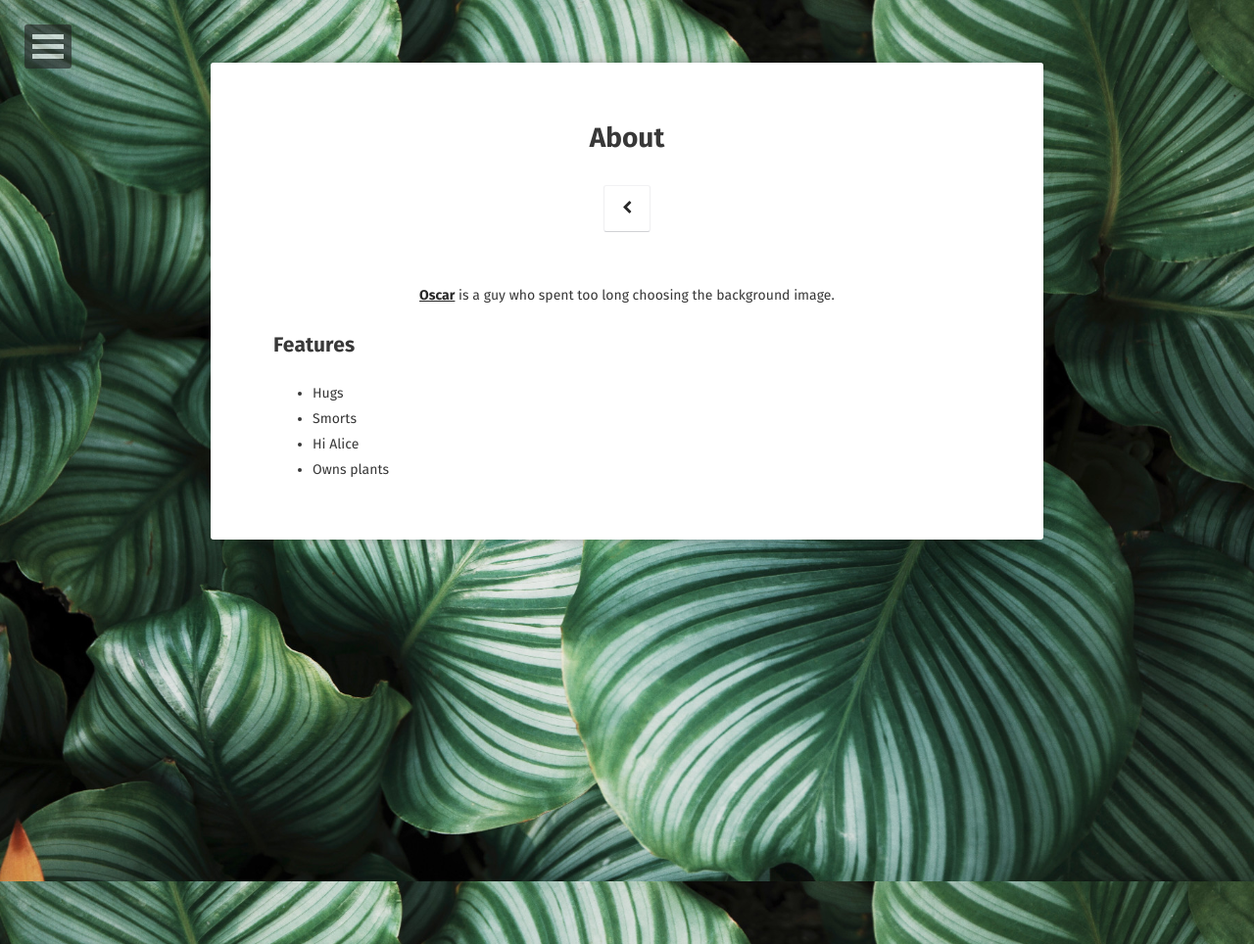
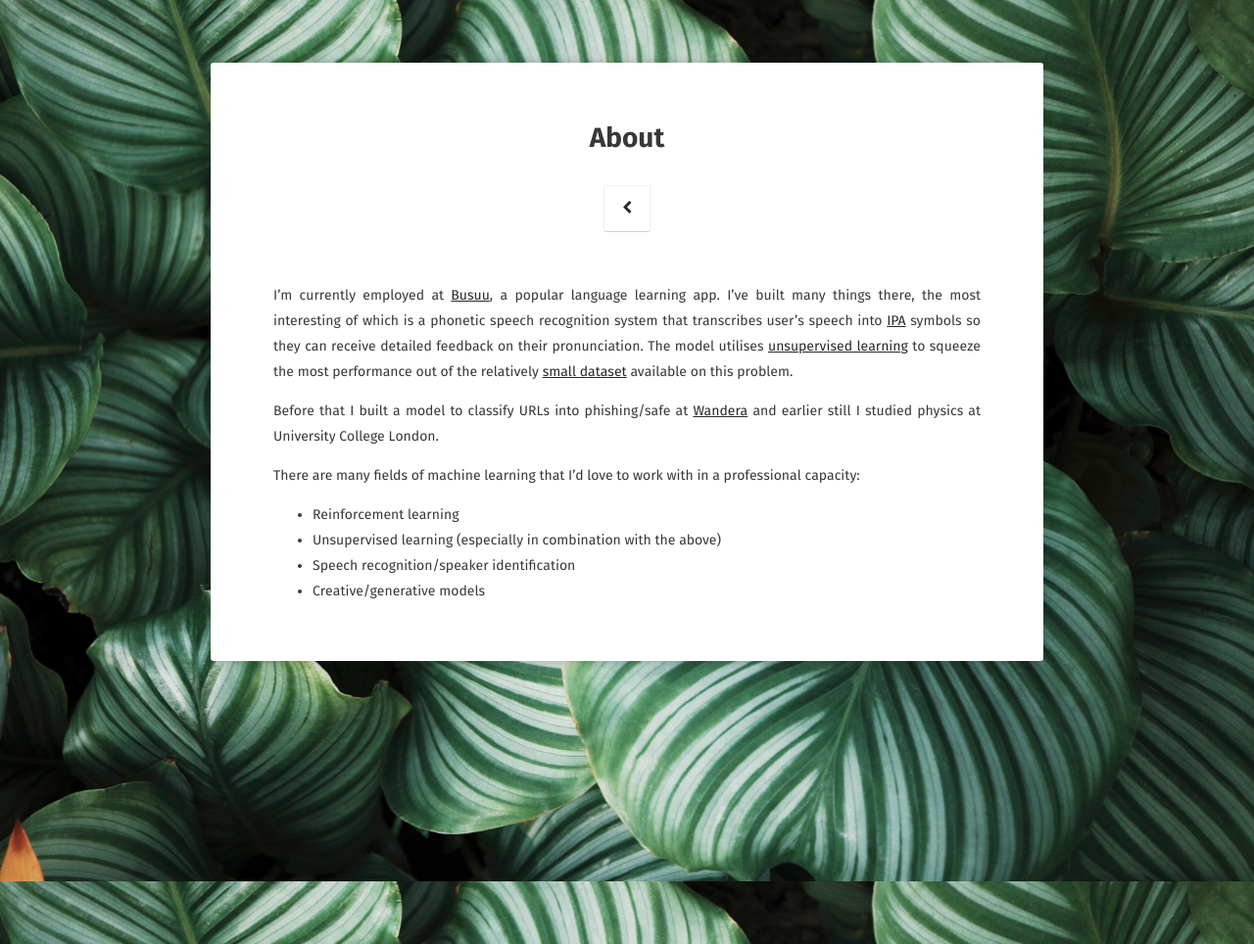
Before and after one commit to oscarknagg/oscarknagg.github.io, a Jekyll site: the page built from about/index.md, in a window 1280 px wide. Shown: the whole page at 98% size. Built offline with Jekyll 4.4.1, drawn with Linux system fonts in a browser that asks for light colours; some web fonts are replaced.

Commit message:
General update

```diff
--- a/_config.yml
+++ b/_config.yml
@@ -1,15 +1,15 @@
 # Site
 title:              Oscar Knagg
-bio:                'I am meme man.'
+bio:                'Builder of novel things.'
 description:        "Oscar is a guy who spent too much time choosing a background image."
 reading_time:       true
 words_per_minute:   200
 logo:               'assets/img/me.jpg'
 background:         'assets/img/background-1.jpg'
 tiled_bg:           false   # Set this true if you want to tile your background image, otherwise it will be covered
-locale:             en_US
-url:                http://oscar.kna.gg
-#url:                http://127.0.0.1:4000/
+locale:             en_GB
+#url:                http://oscar.kna.gg
+url:                http://127.0.0.1:4000/
 
 # Jekyll
 permalink:          /:title/
@@ -27,7 +27,7 @@ sass:
   style:            compressed
 
 # Comments
-disqus_shortname:   taylantatli
+#disqus_shortname:   taylantatli
 
 # Social
 # if you don't have any of social below, comment the line.
@@ -42,7 +42,7 @@ disqus_shortname:   taylantatli
 #twitter:            username
 #facebook:           username
 github-url:         oscarknagg
-#stackoverflow:     123456/username   from a "http://stackoverflow.com/users/123456/username" link
+stackoverflow:     13835555/oscar-knagg
 linkedin:          oscarknagg
 #xing:              username
 #instagram:          username
--- a/_includes/nav.html
+++ b/_includes/nav.html
@@ -1,104 +1,104 @@
-	<nav id="dl-menu" class="dl-menuwrapper" role="navigation">
-		<button class="dl-trigger">Open Menu</button>
-		<ul class="dl-menu">
-			<li><a href="{{ site.url }}/">Home</a></li>
-			<li>
-				<a href="#">About</a>
-				<ul class="dl-submenu">
-					<li>
-						<img src="{{ site.url }}/{{ site.logo }}" alt="{{ site.title }} photo" class="author-photo">
-						<h4>{{ site.title }}</h4>
-						<p>{{ site.description }}</p>
-					</li>
-					<li><a href="{{ site.url }}/about/"><span class="btn btn-inverse">Learn More</span></a></li>
-					{% if site.email %}<li>
-                        <a href="mailto:{{ site.email }}" target="_blank" rel="noopener noreferrer"><i class="fa fa-fw fa-envelope-square"></i> Email</a>
-                    </li>{% endif %}
-                    {% if site.twitter %}<li>
-                        <a href="http://twitter.com/{{ site.twitter }}" target="_blank" rel="noopener noreferrer"><i class="fa fa-fw fa-twitter-square"></i> Twitter</a>
-                    </li>{% endif %}
-                    {% if site.facebook %}<li>
-                        <a href="http://facebook.com/{{ site.facebook }}" target="_blank" rel="noopener noreferrer"><i class="fa fa-fw fa-facebook-square"></i> Facebook</a>
-                    </li>{% endif %}
-                    {% if site.google.plus %}<li>
-                        <a href="http://plus.google.com/+{{ site.google.plus }}" target="_blank" rel="noopener noreferrer"><i class="fa fa-fw fa-google-plus-square"></i> Google+</a>
-                    </li>{% endif %}
-                    {% if site.linkedin %}<li>
-                        <a href="http://linkedin.com/in/{{ site.linkedin }}" target="_blank" rel="noopener noreferrer"><i class="fa fa-fw fa-linkedin-square"></i> LinkedIn</a>
-                    </li>{% endif %}
-                    {% if site.xing %}<li>
-                        <a href="http://www.xing.com/profile/{{ site.xing }}" target="_blank" rel="noopener noreferrer"><i class="fa fa-fw fa-xing-square"></i> Xing</a>
-                    </li>{% endif %}
-                    {% if site.instagram %}<li>
-                        <a href="http://instagram.com/{{ site.instagram }}" target="_blank" rel="noopener noreferrer"><i class="fa fa-fw fa-instagram"></i> Instagram</a>
-                    </li>{% endif %}
-                    {% if site.tumblr %}<li>
-                        <a href="http://{{ site.tumblr }}.tumblr.com" target="_blank" rel="noopener noreferrer"><i class="fa fa-fw fa-tumblr-square"></i> Tumblr</a>
-                    </li>{% endif %}
-                    {% if site.github-url %}<li>
-                        <a href="http://github.com/{{ site.github-url }}" target="_blank" rel="noopener noreferrer"><i class="fa fa-fw fa-github"></i> Github</a>
-                    </li>{% endif %}
-                    {% if site.stackoverflow %}<li>
-                        <a href="http://stackoverflow.com/users/{{ site.stackoverflow }}" target="_blank" rel="noopener noreferrer"><i class="fa fa-fw fa-stack-overflow"></i> StackOverflow</a>
-                    </li>{% endif %}
-                    {% if site.lastfm %}<li>
-                        <a href="http://lastfm.com/user/{{ site.lastfm }}" target="_blank" rel="noopener noreferrer"><i class="fa fa-fw fa-music"></i> LastFm</a>
-                    </li>{% endif %}
-                    {% if site.dribbble %}<li>
-                        <a href="http://dribbble.com/{{ site.dribbble }}" target="_blank" rel="noopener noreferrer"><i class="fa fa-fw fa-dribbble"></i> Dribble</a>
-                    </li>{% endif %}
-                    {% if site.pinterest %}<li>
-                        <a href="http://www.pinterest.com/{{ site.pinterest }}" target="_blank" rel="noopener noreferrer"><i class="fa fa-fw fa-pinterest"></i> Pinterest</a>
-                    </li>{% endif %}
-                    {% if site.foursquare %}<li>
-                        <a href="http://foursquare.com/{{ site.foursquare }}" target="_blank" rel="noopener noreferrer"><i class="fa fa-fw fa-foursquare"></i> Foursquare</a>
-                    </li>{% endif %}
-                    {% if site.steam %}<li>
-                        <a href="http://steamcommunity.com/id/{{ site.steam }}" target="_blank" rel="noopener noreferrer"><i class="fa fa-fw fa-steam-square"></i> Steam</a>
-                    </li>{% endif %}
-                    {% if site.youtube %}<li>
-                        <a href="https://youtube.com/user/{{ site.youtube }}" target="_blank" rel="noopener noreferrer"><i class="fa fa-fw fa-youtube-square"></i> Youtube</a>
-                    </li>{% endif %}
-                    {% if site.youtube-channel %}<li>
-                        <a href="https://youtube.com/channel/{{ site.youtube-channel }}" target="_blank" rel="noopener noreferrer"><i class="fa fa-fw fa-youtube"></i> Youtube</a>
-                    </li>{% endif %}
-                    {% if site.soundcloud %}<li>
-                        <a href="http://soundcloud.com/{{ site.soundcloud }}" target="_blank" rel="noopener noreferrer"><i class="fa fa-fw fa-soundcloud"></i> SoundCloud</a>
-                    </li>{% endif %}
-                    {% if site.weibo %}<li>
-                        <a href="http://www.weibo.com/{{ site.weibo }}" target="_blank" rel="noopener noreferrer"><i class="fa fa-fw fa-weibo"></i> Weibo</a>
-                    </li>{% endif %}
-                    {% if site.flickr %}<li>
-                        <a href="http://www.flickr.com/{{ site.flickr }}" target="_blank" rel="noopener noreferrer"><i class="fa fa-fw fa-flickr"></i> Flickr</a>
-                    </li>{% endif %}
-                    {% if site.codepen %}<li>
-                        <a href="http://codepen.io/{{ site.codepen }}" target="_blank" rel="noopener noreferrer"><i class="fa fa-fw fa-codepen"></i> Codepen</a>
-                    </li>{% endif %}
-                    {% if site.keybase %}<li>
-                        <a href="https://keybase.io/{{ site.keybase }}" target="_blank" rel="noopener noreferrer"><i class="fa fa-fw fa-key"></i> Keybase</a>
-                    </li>{% endif %}
-                    {% if site.xmpp %}<li>
-                        <a href="xmpp:{{ site.xmpp }}" target="_blank" rel="noopener noreferrer"><i class="fa fa-fw fa-lightbulb-o"></i> XMPP</a>
-                    </li>{% endif %}
-                    {% if site.hackernews %}<li>
-                        <a href="https://news.ycombinator.com/user?id={{ site.hackernews }}" target="_blank" rel="noopener noreferrer"><i class="fa fa-fw fa-hacker-news"></i> Hacker News</a>
-                    </li>{% endif %}
-				</ul><!-- /.dl-submenu -->
-			</li>
-			<li>
-				<a href="#">Posts</a>
-				<ul class="dl-submenu">
-					<li><a href="{{ site.url }}/posts/">All Posts</a></li>
-					<li><a href="{{ site.url }}/tags/">All Tags</a></li>
-				</ul>
-			</li>
-			{% for link in site.data.navigation %}
-		    {% if link.url contains 'http' %}
-		        {% assign domain = '' %}
-		        {% else %}
-		        {% assign domain = site.url %}
-		    {% endif %}
-		    <li><a href="{{ domain }}{{ link.url }}" {% if link.url contains 'http' %}target="_blank" rel="noopener noreferrer"{% endif %}>{{ link.title }}</a></li>
-		  {% endfor %}
-		</ul><!-- /.dl-menu -->
-	</nav><!-- /.dl-menuwrapper -->
+<!--	<nav id="dl-menu" class="dl-menuwrapper" role="navigation">-->
+<!--		<button class="dl-trigger">Open Menu</button>-->
+<!--		<ul class="dl-menu">-->
+<!--			<li><a href="{{ site.url }}/">Home</a></li>-->
+<!--			<li>-->
+<!--				<a href="#">About</a>-->
+<!--				<ul class="dl-submenu">-->
+<!--					<li>-->
+<!--						<img src="{{ site.url }}/{{ site.logo }}" alt="{{ site.title }} photo" class="author-photo">-->
+<!--						<h4>{{ site.title }}</h4>-->
+<!--						<p>{{ site.description }}</p>-->
+<!--					</li>-->
+<!--					<li><a href="{{ site.url }}/about/"><span class="btn btn-inverse">Learn More</span></a></li>-->
+<!--					{% if site.email %}<li>-->
+<!--                        <a href="mailto:{{ site.email }}" target="_blank" rel="noopener noreferrer"><i class="fa fa-fw fa-envelope-square"></i> Email</a>-->
+<!--                    </li>{% endif %}-->
+<!--                    {% if site.twitter %}<li>-->
+<!--                        <a href="http://twitter.com/{{ site.twitter }}" target="_blank" rel="noopener noreferrer"><i class="fa fa-fw fa-twitter-square"></i> Twitter</a>-->
+<!--                    </li>{% endif %}-->
+<!--                    {% if site.facebook %}<li>-->
+<!--                        <a href="http://facebook.com/{{ site.facebook }}" target="_blank" rel="noopener noreferrer"><i class="fa fa-fw fa-facebook-square"></i> Facebook</a>-->
+<!--                    </li>{% endif %}-->
+<!--                    {% if site.google.plus %}<li>-->
+<!--                        <a href="http://plus.google.com/+{{ site.google.plus }}" target="_blank" rel="noopener noreferrer"><i class="fa fa-fw fa-google-plus-square"></i> Google+</a>-->
+<!--                    </li>{% endif %}-->
+<!--                    {% if site.linkedin %}<li>-->
+<!--                        <a href="http://linkedin.com/in/{{ site.linkedin }}" target="_blank" rel="noopener noreferrer"><i class="fa fa-fw fa-linkedin-square"></i> LinkedIn</a>-->
+<!--                    </li>{% endif %}-->
+<!--                    {% if site.xing %}<li>-->
+<!--                        <a href="http://www.xing.com/profile/{{ site.xing }}" target="_blank" rel="noopener noreferrer"><i class="fa fa-fw fa-xing-square"></i> Xing</a>-->
+<!--                    </li>{% endif %}-->
+<!--                    {% if site.instagram %}<li>-->
+<!--                        <a href="http://instagram.com/{{ site.instagram }}" target="_blank" rel="noopener noreferrer"><i class="fa fa-fw fa-instagram"></i> Instagram</a>-->
+<!--                    </li>{% endif %}-->
+<!--                    {% if site.tumblr %}<li>-->
+<!--                        <a href="http://{{ site.tumblr }}.tumblr.com" target="_blank" rel="noopener noreferrer"><i class="fa fa-fw fa-tumblr-square"></i> Tumblr</a>-->
+<!--                    </li>{% endif %}-->
+<!--                    {% if site.github-url %}<li>-->
+<!--                        <a href="http://github.com/{{ site.github-url }}" target="_blank" rel="noopener noreferrer"><i class="fa fa-fw fa-github"></i> Github</a>-->
+<!--                    </li>{% endif %}-->
+<!--                    {% if site.stackoverflow %}<li>-->
+<!--                        <a href="http://stackoverflow.com/users/{{ site.stackoverflow }}" target="_blank" rel="noopener noreferrer"><i class="fa fa-fw fa-stack-overflow"></i> StackOverflow</a>-->
+<!--                    </li>{% endif %}-->
+<!--                    {% if site.lastfm %}<li>-->
+<!--                        <a href="http://lastfm.com/user/{{ site.lastfm }}" target="_blank" rel="noopener noreferrer"><i class="fa fa-fw fa-music"></i> LastFm</a>-->
+<!--                    </li>{% endif %}-->
+<!--                    {% if site.dribbble %}<li>-->
+<!--                        <a href="http://dribbble.com/{{ site.dribbble }}" target="_blank" rel="noopener noreferrer"><i class="fa fa-fw fa-dribbble"></i> Dribble</a>-->
+<!--                    </li>{% endif %}-->
+<!--                    {% if site.pinterest %}<li>-->
+<!--                        <a href="http://www.pinterest.com/{{ site.pinterest }}" target="_blank" rel="noopener noreferrer"><i class="fa fa-fw fa-pinterest"></i> Pinterest</a>-->
+<!--                    </li>{% endif %}-->
+<!--                    {% if site.foursquare %}<li>-->
+<!--                        <a href="http://foursquare.com/{{ site.foursquare }}" target="_blank" rel="noopener noreferrer"><i class="fa fa-fw fa-foursquare"></i> Foursquare</a>-->
+<!--                    </li>{% endif %}-->
+<!--                    {% if site.steam %}<li>-->
+<!--                        <a href="http://steamcommunity.com/id/{{ site.steam }}" target="_blank" rel="noopener noreferrer"><i class="fa fa-fw fa-steam-square"></i> Steam</a>-->
+<!--                    </li>{% endif %}-->
+<!--                    {% if site.youtube %}<li>-->
+<!--                        <a href="https://youtube.com/user/{{ site.youtube }}" target="_blank" rel="noopener noreferrer"><i class="fa fa-fw fa-youtube-square"></i> Youtube</a>-->
+<!--                    </li>{% endif %}-->
+<!--                    {% if site.youtube-channel %}<li>-->
+<!--                        <a href="https://youtube.com/channel/{{ site.youtube-channel }}" target="_blank" rel="noopener noreferrer"><i class="fa fa-fw fa-youtube"></i> Youtube</a>-->
+<!--                    </li>{% endif %}-->
+<!--                    {% if site.soundcloud %}<li>-->
+<!--                        <a href="http://soundcloud.com/{{ site.soundcloud }}" target="_blank" rel="noopener noreferrer"><i class="fa fa-fw fa-soundcloud"></i> SoundCloud</a>-->
+<!--                    </li>{% endif %}-->
+<!--                    {% if site.weibo %}<li>-->
+<!--                        <a href="http://www.weibo.com/{{ site.weibo }}" target="_blank" rel="noopener noreferrer"><i class="fa fa-fw fa-weibo"></i> Weibo</a>-->
+<!--                    </li>{% endif %}-->
+<!--                    {% if site.flickr %}<li>-->
+<!--                        <a href="http://www.flickr.com/{{ site.flickr }}" target="_blank" rel="noopener noreferrer"><i class="fa fa-fw fa-flickr"></i> Flickr</a>-->
+<!--                    </li>{% endif %}-->
+<!--                    {% if site.codepen %}<li>-->
+<!--                        <a href="http://codepen.io/{{ site.codepen }}" target="_blank" rel="noopener noreferrer"><i class="fa fa-fw fa-codepen"></i> Codepen</a>-->
+<!--                    </li>{% endif %}-->
+<!--                    {% if site.keybase %}<li>-->
+<!--                        <a href="https://keybase.io/{{ site.keybase }}" target="_blank" rel="noopener noreferrer"><i class="fa fa-fw fa-key"></i> Keybase</a>-->
+<!--                    </li>{% endif %}-->
+<!--                    {% if site.xmpp %}<li>-->
+<!--                        <a href="xmpp:{{ site.xmpp }}" target="_blank" rel="noopener noreferrer"><i class="fa fa-fw fa-lightbulb-o"></i> XMPP</a>-->
+<!--                    </li>{% endif %}-->
+<!--                    {% if site.hackernews %}<li>-->
+<!--                        <a href="https://news.ycombinator.com/user?id={{ site.hackernews }}" target="_blank" rel="noopener noreferrer"><i class="fa fa-fw fa-hacker-news"></i> Hacker News</a>-->
+<!--                    </li>{% endif %}-->
+<!--				</ul>&lt;!&ndash; /.dl-submenu &ndash;&gt;-->
+<!--			</li>-->
+<!--			<li>-->
+<!--				<a href="#">Posts</a>-->
+<!--				<ul class="dl-submenu">-->
+<!--					<li><a href="{{ site.url }}/posts/">All Posts</a></li>-->
+<!--					<li><a href="{{ site.url }}/tags/">All Tags</a></li>-->
+<!--				</ul>-->
+<!--			</li>-->
+<!--			{% for link in site.data.navigation %}-->
+<!--		    {% if link.url contains 'http' %}-->
+<!--		        {% assign domain = '' %}-->
+<!--		        {% else %}-->
+<!--		        {% assign domain = site.url %}-->
+<!--		    {% endif %}-->
+<!--		    <li><a href="{{ domain }}{{ link.url }}" {% if link.url contains 'http' %}target="_blank" rel="noopener noreferrer"{% endif %}>{{ link.title }}</a></li>-->
+<!--		  {% endfor %}-->
+<!--		</ul>&lt;!&ndash; /.dl-menu &ndash;&gt;-->
+<!--	</nav>&lt;!&ndash; /.dl-menuwrapper &ndash;&gt;-->
--- a/_layouts/post-list.html
+++ b/_layouts/post-list.html
@@ -25,7 +25,7 @@ layout: compress
                     {% for post in site.posts %}
                         {% if post.project == null %}
                     <ul>
-                        <li class="wow fadeInLeft" data-wow-duration="1.5s">
+                        <li>
                             <a class="zoombtn" href="{{ site.url }}{{ post.url }}">{{ post.title }}</a>
                             <p>{{ post.excerpt }}</p>
                             <a href="{{ site.url }}{{ post.url }}" class="btn zoombtn">Read More</a>
--- a/about/index.md
+++ b/about/index.md
@@ -2,14 +2,23 @@
 layout: page
 title: About
 tags: [about]
-date: 2016-03-21
+date: 2020-09-01
 comments: false
 ---
 
-<center><a href="http://taylantatli.github.io/Moon"><b>Oscar</b></a> is a guy who spent too long choosing the background image.</center>
+I'm currently employed at [Busuu](https://www.busuu.com/), a popular language learning app.
+I've built many things there,
+the most interesting of which is a phonetic speech recognition system that transcribes user's speech into
+[IPA](https://en.wikipedia.org/wiki/International_Phonetic_Alphabet) symbols so they can receive detailed
+feedback on their pronunciation. The model utilises [unsupervised learning](https://arxiv.org/pdf/2006.11477.pdf)
+to squeeze the most performance out of the relatively [small dataset](https://en.wikipedia.org/wiki/TIMIT) available
+on this problem.
 
-## Features
-* Hugs
-* Smorts
-* Hi Alice
-* Owns plants
+Before that I built a model to classify URLs into phishing/safe at [Wandera](https://www.wandera.com/) and earlier
+still I studied physics at University College London.
+
+There are many fields of machine learning that I'd love to work with in a professional capacity:
+* Reinforcement learning
+* Unsupervised learning (especially in combination with the above)
+* Speech recognition/speaker identification
+* Creative/generative models
```
Also changed, not shown: _layouts/home.html (+18 -6 lines), _posts/2016-03-21-moon-theme.md (deleted, +0 -16 lines), _posts/2019-05-22-readability-post.md (+3 -3 lines), _posts/2019-10-24-a-post.md (deleted, +0 -11 lines).
